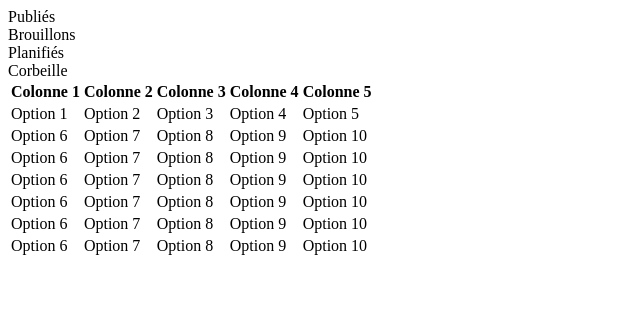
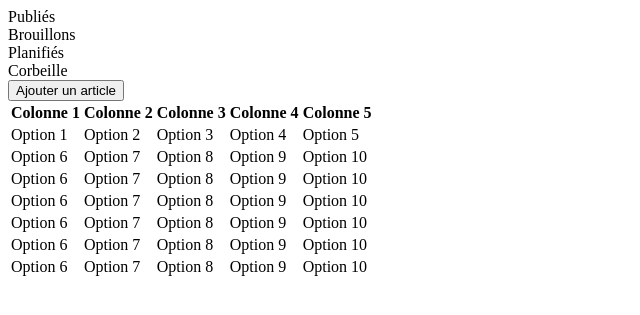
Before and after one commit to JoelleCastelli/UltraViolet-CMS, a PHP site: page /Views/back/articles/list.view.php in a window 1280 px wide. Shown: the top 315 px of the page, without its empty margins (0-640 px from the left). Run offline with PHP 8.4, Linux system fonts and the light colour scheme.

Commit message:
Add filtering-status SCSS component

```diff
--- a/www/Views/back/articles/list.view.php
+++ b/www/Views/back/articles/list.view.php
@@ -1,9 +1,17 @@
 <div>
-    <div class="articleState" id="published">Publiés</div>
-    <div class="articleState" id="draft">Brouillons</div>
-    <div class="articleState" id="scheduled">Planifiés</div>
-    <div class="articleState" id="trash">Corbeille</div>
+
+    <div class="row-between">
+        <div class="filtering-status">
+            <div class="filtering-btn" id="published">Publiés</div>
+            <div class="filtering-btn" id="draft">Brouillons</div>
+            <div class="filtering-btn" id="scheduled">Planifiés</div>
+            <div class="filtering-btn" id="trash">Corbeille</div>
         </div>
+
+        <button class="btn">Ajouter un article</button>
+    </div>
+
+
 
 
     <table id="datatable" class="display">
@@ -68,3 +76,5 @@
         </tr>
         </tbody>
     </table>
+
+</div>
--- a/www/src/scss/main.scss
+++ b/www/src/scss/main.scss
@@ -25,4 +25,5 @@
 @import "components/collection-item";
 @import "components/tag";
 @import "components/item-navgation";
-@import "components/_datatable";
+@import "components/datatable";
+@import "components/filtering-status";
```
Also changed, not shown: www/src/scss/_variables.scss (+4 -12 lines), www/src/scss/components/_filtering-status.scss (added, +31 -0 lines). Lines whose indentation alone changed are shown as unchanged.
